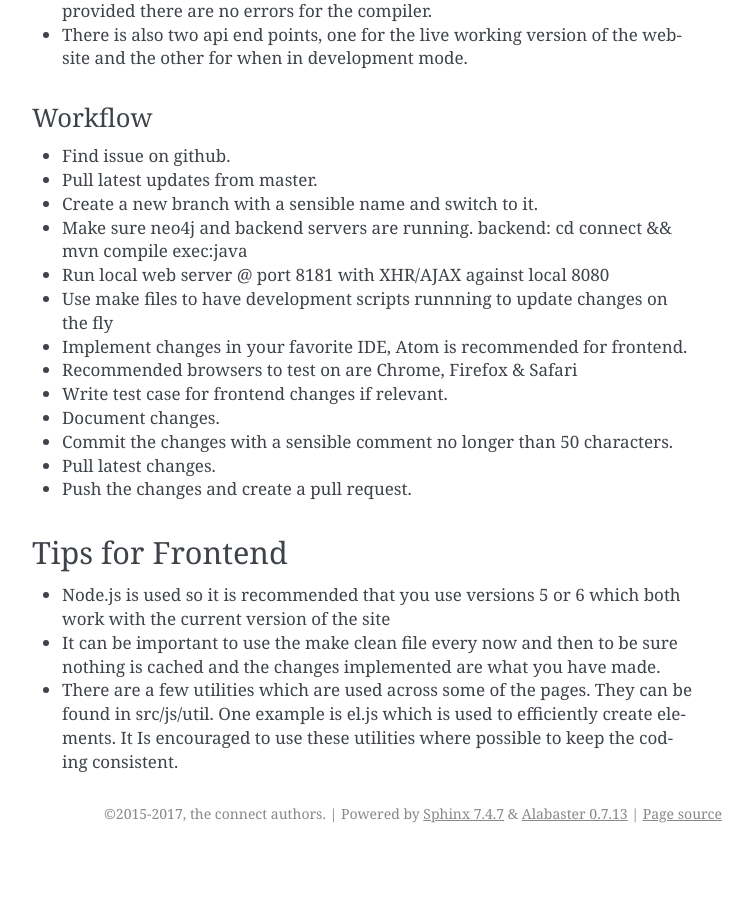
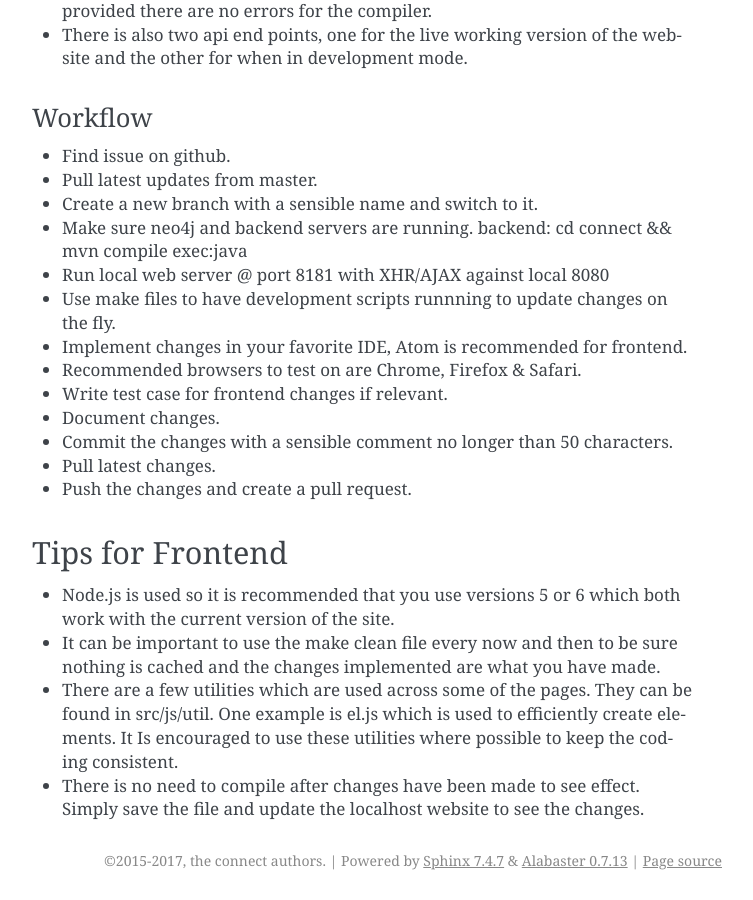
Before and after one commit to sergiorico/backend, a Sphinx documentation site: the page built from docs/dev-docs/getting-started.md, in a window 1280 px wide and 900 px high, scrolled down 2821 px. Shown: the whole window, without its empty margins (388-1141 px from the left). Built offline with Sphinx 7.4.7, drawn with Linux system fonts in a browser that asks for light colours; before the commit the page ends 3674 px from its top, so only the background shows below that; some of the changed text lies outside the part shown.

Commit message:
Small changes to getting started docs

```diff
--- a/docs/dev-docs/getting-started.md
+++ b/docs/dev-docs/getting-started.md
@@ -61,9 +61,9 @@ The structure is quite straightforward:
  - Make sure neo4j and backend servers are running.
    backend: cd connect && mvn compile exec:java
  - Run local web server @ port 8181 with XHR/AJAX against local 8080
- - Use make files to have development scripts runnning to update changes on the fly
+ - Use make files to have development scripts runnning to update changes on the fly.
  - Implement changes in your favorite IDE, Atom is recommended for frontend.
- - Recommended browsers to test on are Chrome, Firefox & Safari
+ - Recommended browsers to test on are Chrome, Firefox & Safari.
  - Write test case for frontend changes if relevant.
  - Document changes.
  - Commit the changes with a sensible comment no longer than 50 characters.
@@ -71,6 +71,7 @@ The structure is quite straightforward:
  - Push the changes and create a pull request.
 
 ## Tips for Frontend
- - Node.js is used so it is recommended that you use versions 5 or 6 which both work with the current version of the site
+ - Node.js is used so it is recommended that you use versions 5 or 6 which both work with the current version of the site.
  - It can be important to use the make clean file every now and then to be sure nothing is cached and the changes implemented are what you have made.
  - There are a few utilities which are used across some of the pages. They can be found in src/js/util. One example is el.js which is used to efficiently create elements. It Is encouraged to use these utilities where possible to keep the coding consistent.
+ - There is no need to compile after changes have been made to see effect. Simply save the file and update the localhost website to see the changes.
```
Also changed, not shown: other parts of docs/dev-docs/getting-started.md (+1 -1 lines).
